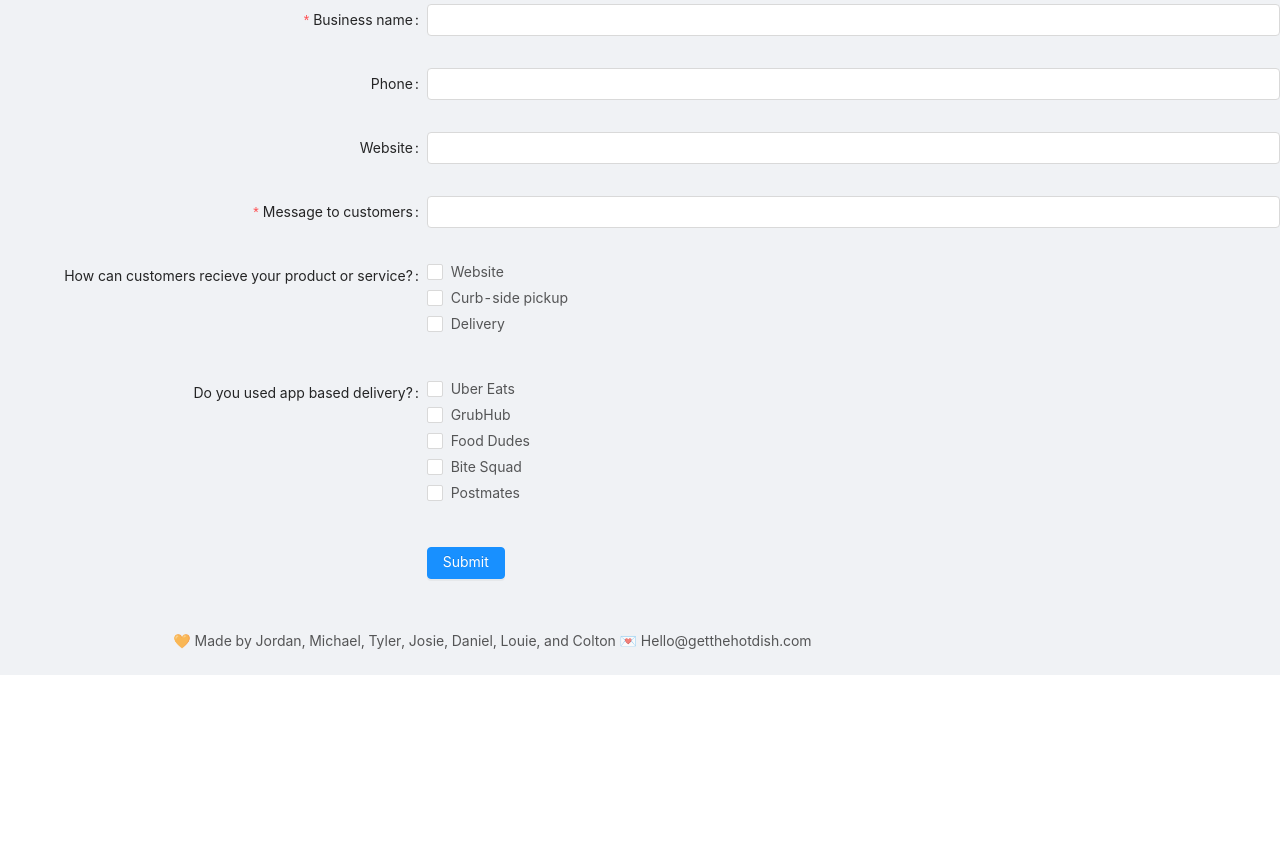
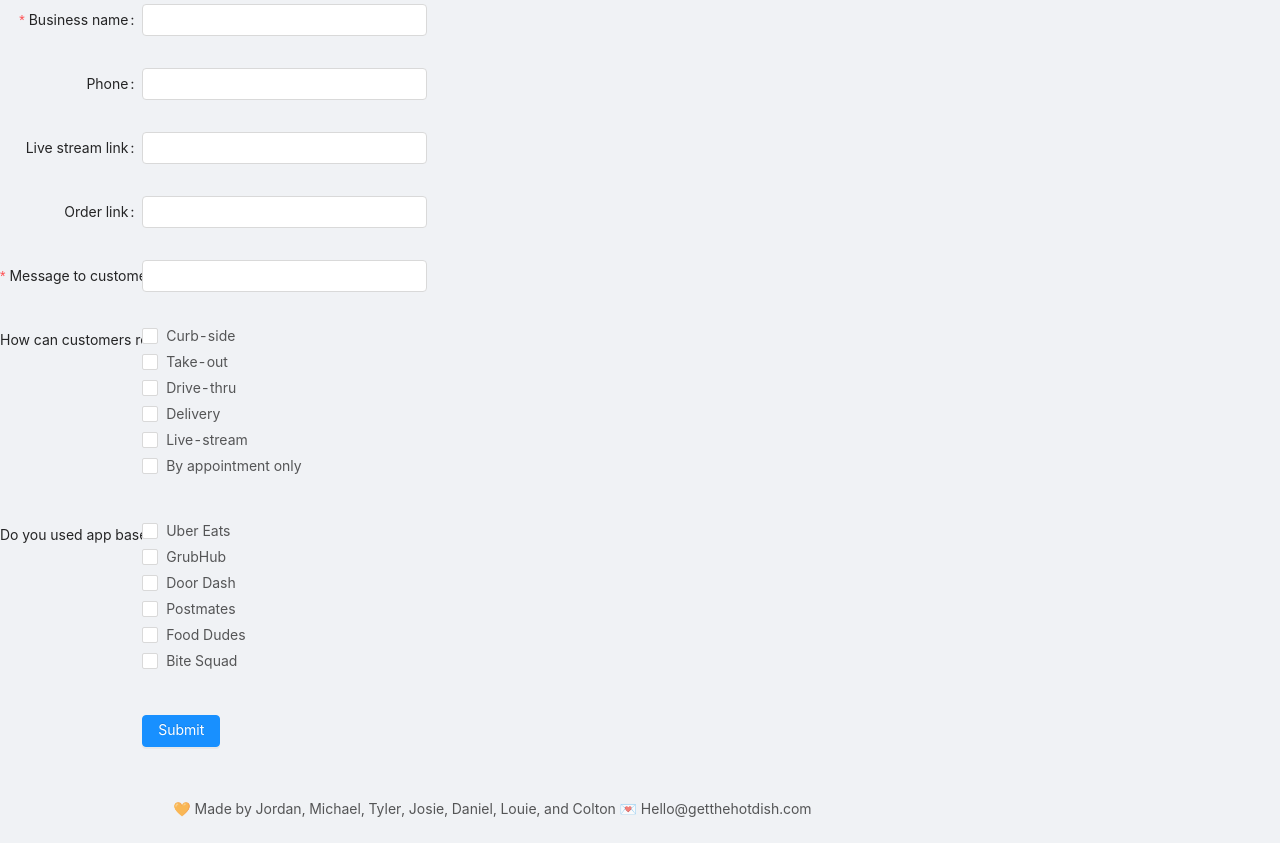
Before and after one commit to colathro/midwest-helps, a React (Create React App) app in the folder ClientApp/: page /list in a window 1280 px wide. Before the commit the page ends 800 px from the top, so only its background shows below. Built offline with nearby package versions, Linux system fonts and the light colour scheme.

Commit message:
new fields added to the createbusiness form

```diff
--- a/ClientApp/src/components/CheckboxGroup/CheckboxGroup.tsx
+++ b/ClientApp/src/components/CheckboxGroup/CheckboxGroup.tsx
@@ -1,11 +1,5 @@
-import React from 'react';
-import {
-  Form,
-  Checkbox,
-  Row,
-  Col,
-} from 'antd';
-
+import React from "react";
+import { Form, Checkbox, Row, Col } from "antd";
 
 export interface CheckboxGroupProps {
   name: string;
@@ -24,17 +18,15 @@ export interface CheckboxItem {
 export const CheckboxGroup: React.FC<CheckboxGroupProps> = props => {
   return (
     <Form.Item name={props.name} label={props.title}>
-        <Checkbox.Group>
-          <Row>
+      <Checkbox.Group>
+        <Row>
           {props.checkboxItems.map(item => (
-            <Col span={16}>
-              <Checkbox value={item.name}>
-                {item.name}
-              </Checkbox>
+            <Col key={item.name} span={16}>
+              <Checkbox value={item.name}>{item.name}</Checkbox>
             </Col>
           ))}
-          </Row>
-        </Checkbox.Group>
-      </Form.Item>
+        </Row>
+      </Checkbox.Group>
+    </Form.Item>
   );
 };
--- a/ClientApp/src/components/CreateBusinessForm/CreateBusinessForm.tsx
+++ b/ClientApp/src/components/CreateBusinessForm/CreateBusinessForm.tsx
@@ -1,67 +1,158 @@
-import React from 'react';
-import { Form, Button } from 'antd';
-import { TextField } from '../TextField';
-import { CheckboxGroup } from '../CheckboxGroup';
+import React from "react";
+import { Form, Button } from "antd";
+import { TextField } from "../TextField";
+import { CheckboxGroup } from "../CheckboxGroup";
 
 const formItemLayout = {
   labelCol: {
     xs: { span: 24 },
-    sm: { span: 8 },
+    sm: { span: 8 }
   },
   wrapperCol: {
     xs: { span: 24 },
-    sm: { span: 16 },
-  },
+    sm: { span: 16 }
+  }
 };
 
 const tailFormItemLayout = {
   wrapperCol: {
     xs: {
       span: 24,
-      offset: 0,
+      offset: 0
     },
     sm: {
       span: 16,
-      offset: 8,
-    },
-  },
+      offset: 8
+    }
+  }
 };
 
 export const CreateBusinessForm: React.FC = props => {
-  const [form] = Form.useForm();
+  const onFinish = (business: any) => {
+    console.log("Success:", business);
 
-  const onFinish = () => {
-    console.log('Finished posting form');
+    const postRequest = {
+      BusinessName: business.name,
+      BusinessType: 1,
+      PhoneNumber: business.phone,
+      LiveStreamUrl: business.liveStreamUrl,
+      OrderUrl: business.orderUrl,
+      MessageToCustomer: business.message,
+      CurbSide: business.checkboxGroupProductChannel.includes("Curb-side"),
+      TakeOut: business.checkboxGroupProductChannel.includes("Take-out"),
+      DriveThru: business.checkboxGroupProductChannel.includes("Drive-thru"),
+      Deliverry: business.checkboxGroupProductChannel.includes("Delivery"),
+      LiveStream: business.checkboxGroupProductChannel.includes("Live-stream"),
+      AppointmentOnly: business.checkboxGroupProductChannel.includes(
+        "By appointment only"
+      ),
+      UberEats: business.checkboxGroupAppDelivery.includes("Uber Eats"),
+      Grubhub: business.checkboxGroupAppDelivery.includes("GrubHub"),
+      DoorDash: business.checkboxGroupAppDelivery.includes("Door Dash"),
+      Postmates: business.checkboxGroupAppDelivery.includes("Postmates"),
+      FoodDudes: business.checkboxGroupAppDelivery.includes("Food Dudes"),
+      BiteSquad: business.checkboxGroupAppDelivery.includes("Bite Squad")
+    };
+
+    createBusiness(postRequest);
   };
 
+  const onFinishFailed = (errorInfo: any) => {
+    console.log("Failed:", errorInfo);
+  };
+
+  function createBusiness(data: any) {
+    const requestOptions = {
+      method: "POST",
+      headers: { "Content-Type": "application/json" },
+      body: JSON.stringify(data)
+    };
+    fetch("https://jsonplaceholder.typicode.com/posts", requestOptions)
+      .then(response => response.json())
+      .then(data => console.log("RESPONSE", data));
+  }
+
   const checkboxProductChannelItems = [
-    {name: "Website"},
-    {name: "Curb-side pickup"},
-    {name: "Delivery"}
-  ]
+    { name: "Curb-side" },
+    { name: "Take-out" },
+    { name: "Drive-thru" },
+    { name: "Delivery" },
+    { name: "Live-stream" },
+    { name: "By appointment only" }
+  ];
 
   const checkboxAppDeliveryItems = [
-    {name: "Uber Eats"},
-    {name: "GrubHub"},
-    {name: "Food Dudes"},
-    {name: "Bite Squad"},
-    {name: "Postmates"}
-  ]
+    { name: "Uber Eats" },
+    { name: "GrubHub" },
+    { name: "Door Dash" },
+    { name: "Postmates" },
+    { name: "Food Dudes" },
+    { name: "Bite Squad" }
+  ];
 
   return (
     <Form
-    {...formItemLayout}
-    form={form}
-    name="create-business-form"
-    onFinish={onFinish}
-    scrollToFirstError
+      {...formItemLayout}
+      name="create-business-form"
+      onFinish={onFinish}
+      onFinishFailed={onFinishFailed}
+      scrollToFirstError
     >
-      <TextField title="Business name" type="name" titleInline={false} required={true}/>
-      <TextField title="Phone" type="phone" titleInline={false} subTitle="(Optional)" subTileInline={true} required={false} />
-      <TextField title="Website" type="website" titleInline={false} subTitle="(Optional)" subTileInline={true} required={false}/>
-      <TextField title="Message to customers" type="text" titleInline={false} subTitle="Give details like hours and how customers can get your product or service." subTileInline={false} required={true}/>
-      <CheckboxGroup name="checkboxGroup-product-channel" title="How can customers recieve your product or service?" checkboxItems={checkboxProductChannelItems}/>
-      <CheckboxGroup name="checkboxGroup-app-delivery" title="Do you used app based delivery?" subTitle="(Optional)" subTileInline={true} checkboxItems={checkboxAppDeliveryItems}/>
+      <TextField
+        name="name"
+        title="Business name"
+        type="name"
+        titleInline={false}
+        required={true}
+      />
+      <TextField
+        name="phone"
+        title="Phone"
+        type="phone"
+        titleInline={false}
+        subTitle="(Optional)"
+        subTileInline={true}
+        required={false}
+      />
+      <TextField
+        name="liveStreamUrl"
+        title="Live stream link"
+        type="url"
+        titleInline={false}
+        subTitle="(Optional)"
+        subTileInline={true}
+        required={false}
+      />
+      <TextField
+        name="orderUrl"
+        title="Order link"
+        type="url"
+        titleInline={false}
+        subTitle="(Optional)"
+        subTileInline={true}
+        required={false}
+      />
+      <TextField
+        name="message"
+        title="Message to customers"
+        type="text"
+        titleInline={false}
+        subTitle="Give details like hours and how customers can get your product or service."
+        subTileInline={false}
+        required={true}
+      />
+      <CheckboxGroup
+        name="checkboxGroupProductChannel"
+        title="How can customers recieve your product or service?"
+        checkboxItems={checkboxProductChannelItems}
+      />
+      <CheckboxGroup
+        name="checkboxGroupAppDelivery"
+        title="Do you used app based delivery?"
+        subTitle="(Optional)"
+        subTileInline={true}
+        checkboxItems={checkboxAppDeliveryItems}
+      />
       <Form.Item {...tailFormItemLayout}>
         <Button type="primary" htmlType="submit">
           Submit
--- a/ClientApp/src/components/List/List.tsx
+++ b/ClientApp/src/components/List/List.tsx
@@ -1,8 +1,16 @@
-import React from 'react';
-import { CreateBusinessForm } from '../CreateBusinessForm';
+import React from "react";
+import { CreateBusinessForm } from "../CreateBusinessForm";
+import { Row, Col, Layout } from "antd";
+const { Content } = Layout;
 
 export const List: React.FC = props => {
-    return (
-      <CreateBusinessForm/>
-    );
-  };
+  return (
+    <Content>
+      <Row justify="center">
+        <Col span={8}>
+          <CreateBusinessForm />
+        </Col>
+      </Row>
+    </Content>
+  );
+};
--- a/ClientApp/src/components/TextField/TextField.tsx
+++ b/ClientApp/src/components/TextField/TextField.tsx
@@ -1,8 +1,8 @@
-import React from 'react';
-import { Form, Input } from 'antd';
-
+import React from "react";
+import { Form, Input } from "antd";
 
 export interface TextFieldProps {
+  name: string;
   title: string;
   type: TextFieldType;
   subTitle?: string;
@@ -11,55 +11,57 @@ export interface TextFieldProps {
   subTileInline?: boolean;
 }
 
-export type TextFieldType =
-  | 'name'
-  | 'email'
-  | 'phone'
-  | 'website'
-  | 'text';
+export type TextFieldType = "name" | "email" | "phone" | "url" | "text";
 
 export declare type RuleType =
-| 'string'
-| 'number'
-| 'boolean'
-| 'method'
-| 'regexp'
-| 'integer'
-| 'float'
-| 'object'
-| 'enum'
-| 'date'
-| 'url'
-| 'hex'
-| 'email';
+  | "string"
+  | "number"
+  | "boolean"
+  | "method"
+  | "regexp"
+  | "integer"
+  | "float"
+  | "object"
+  | "enum"
+  | "date"
+  | "url"
+  | "hex"
+  | "email";
 
 export const TextField: React.FC<TextFieldProps> = props => {
-  let rulesType : RuleType = 'string';
+  let rules = [];
 
-  if (props.type == 'email'){
-    rulesType = 'email';
-  } else if (props.type == 'website') {
-    rulesType = 'url';
-  } else if (props.type == 'phone') {
-    rulesType = 'number';
+  if (props.type === "email") {
+    rules.push({
+      type: "email" as RuleType,
+      message: "The input is not valid " + props.title
+    });
+  } else if (props.type === "url") {
+    rules.push({
+      type: "url" as RuleType,
+      message: "The input is not valid " + props.title
+    });
+  } else if (props.type === "phone") {
+    rules.push({
+      type: "regexp" as RuleType,
+      pattern: new RegExp("^[0-9]*$"),
+      message: "The input is not valid " + props.title
+    });
+  } else {
+    rules.push({
+      type: "string" as RuleType,
+      message: "The input is not valid " + props.title
+    });
   }
 
+  rules.push({
+    required: props.required,
+    message: "Please input your " + props.title
+  });
+
   return (
-    <Form.Item
-        name={props.type}
-        label={props.title}
-        rules={[
-          {
-            type: rulesType,
-            message: 'The input is not valid ' + props.title,
-          },
-          {
-            required: props.required,
-            message: 'Please input your ' + props.title,
-          },
-        ]}
-      >
-      <Input />
+    <Form.Item name={props.name} label={props.title} rules={rules}>
+      <Input min={8} max={12} />
     </Form.Item>
   );
 };
```
